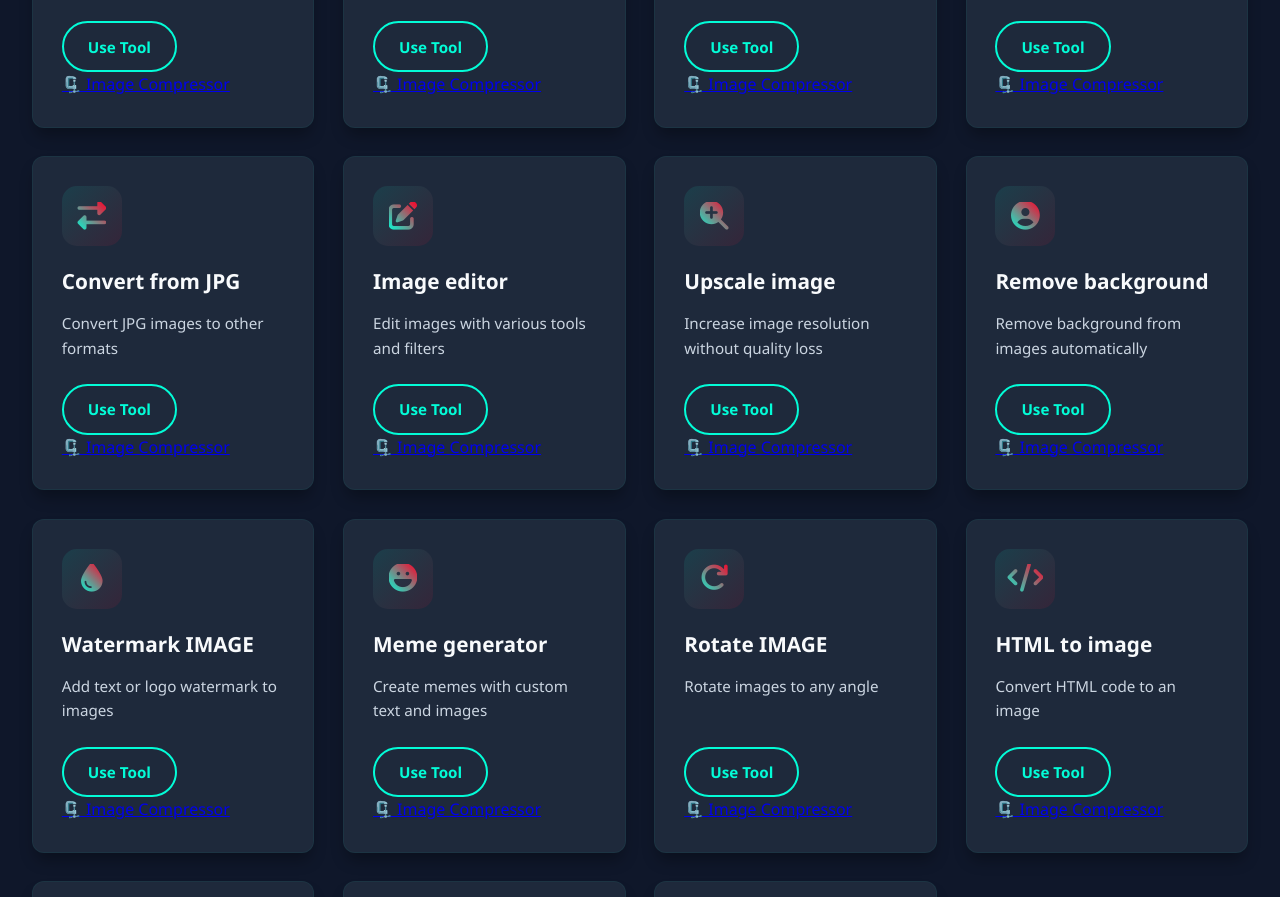
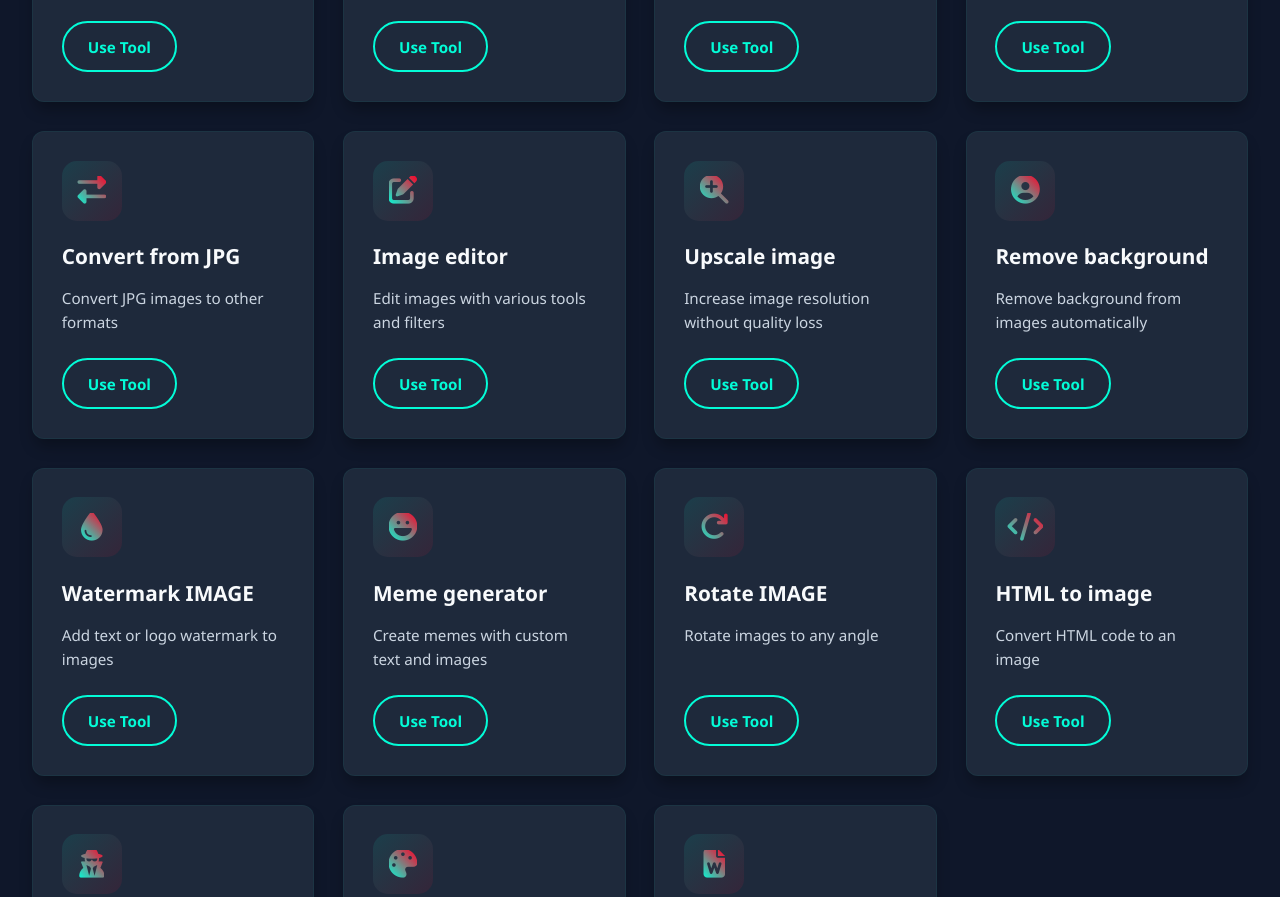
Before and after one commit to searchtoolsonline/searchtools-online, a plain HTML site: page index.html in a window 1280 px wide. Shown: the part 1256-2153 px from the top of the page. Drawn offline with Linux system fonts and the light colour scheme.

Commit message:
Update index.html

```diff
--- a/index.html
+++ b/index.html
@@ -764,8 +764,7 @@
                     <h3>${tool.name}</h3>
                     <p>${tool.desc}</p>
                     <a href="Resize-image.html" class="use-tool-btn">Use Tool</a>
-                    <a href="Compress-IMAGE.html" class="tool-btn">
-  🗜️ Image Compressor
+
 </a>
 
 
```
